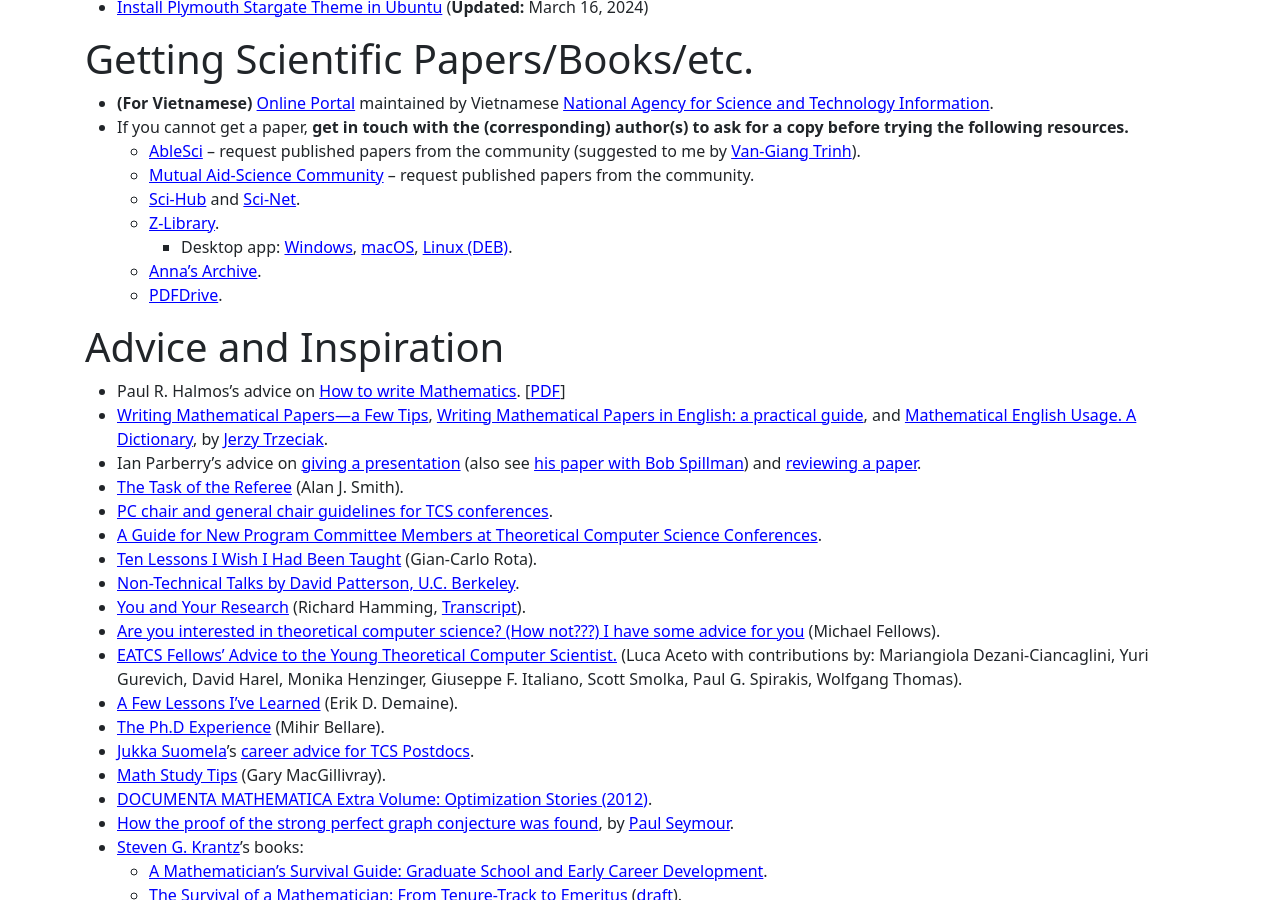
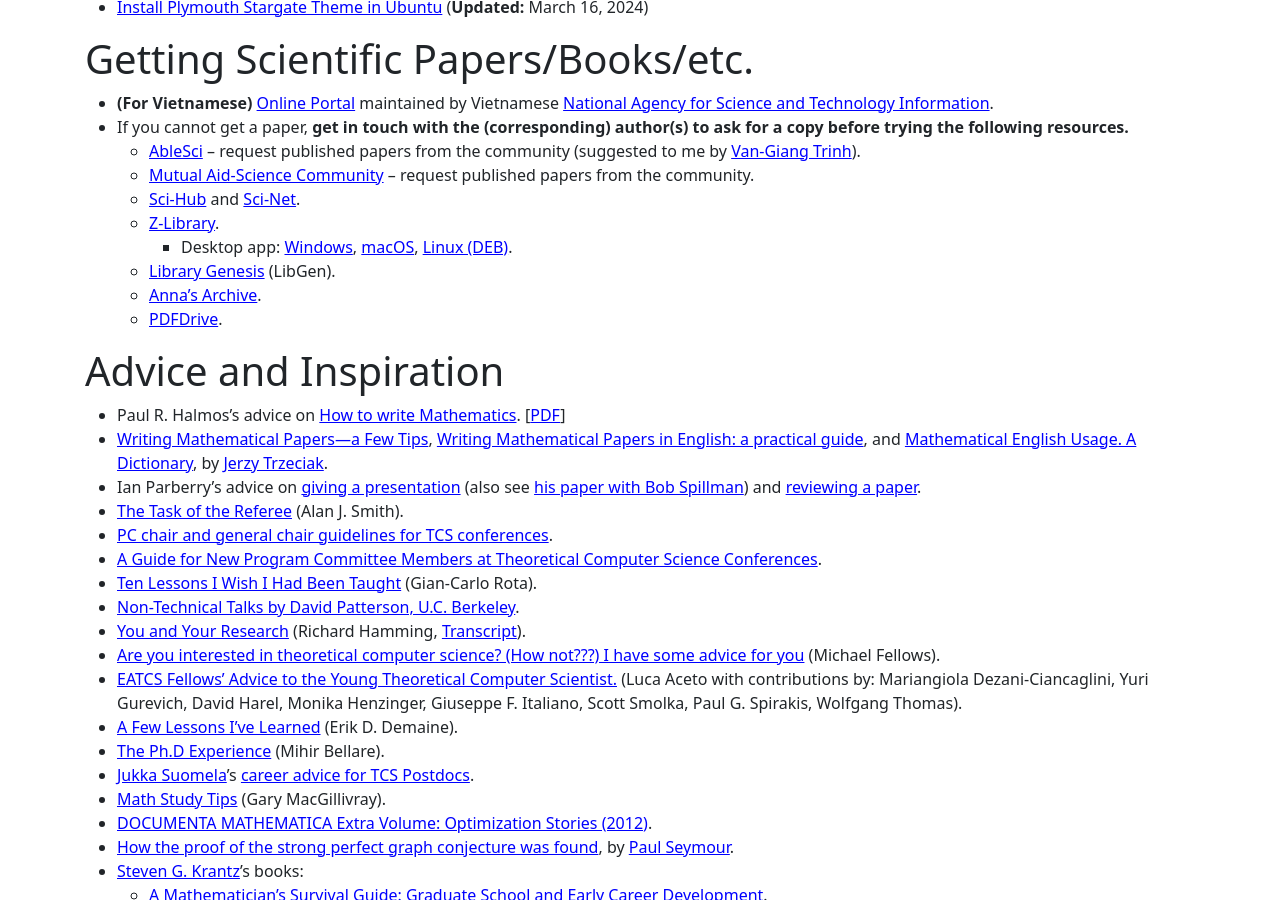
Before and after one commit to hoanganhduc/hoanganhduc.github.io, a Jekyll site: the page built from misc.md, in a window 1280 px wide and 900 px high, scrolled down 1590 px. Built offline with Jekyll 4.4.1, drawn with Linux system fonts in a browser that asks for light colours; nearby versions of some CDN libraries; a style sheet for code colours, icons or effects is not loaded.

Commit message:
Updated @ 2025-05-03  22:07:32 ICT

```diff
--- a/misc.md
+++ b/misc.md
@@ -54,6 +54,7 @@ Some of these originally appeared in an <a href="https://toihoctap.wordpress.com
   * [Sci-Hub](https://sci-hub.se/) and [Sci-Net](https://sci-net.xyz/).
   * [Z-Library](https://singlelogin.se).
     * Desktop app: [Windows](https://go-to-zlibrary.se/soft/zlibrary-setup-latest.exe), [macOS](https://go-to-zlibrary.se/soft/zlibrary-setup-latest.dmg), [Linux (DEB)](https://go-to-zlibrary.se/soft/zlibrary-setup-latest.deb).
+  * [Library Genesis](https://libgen.rs) (LibGen).
   * [Anna's Archive](https://annas-archive.org/).
   * [PDFDrive](https://www.pdfdrive.com).
 
```
Also changed, not shown: 1 other file.
